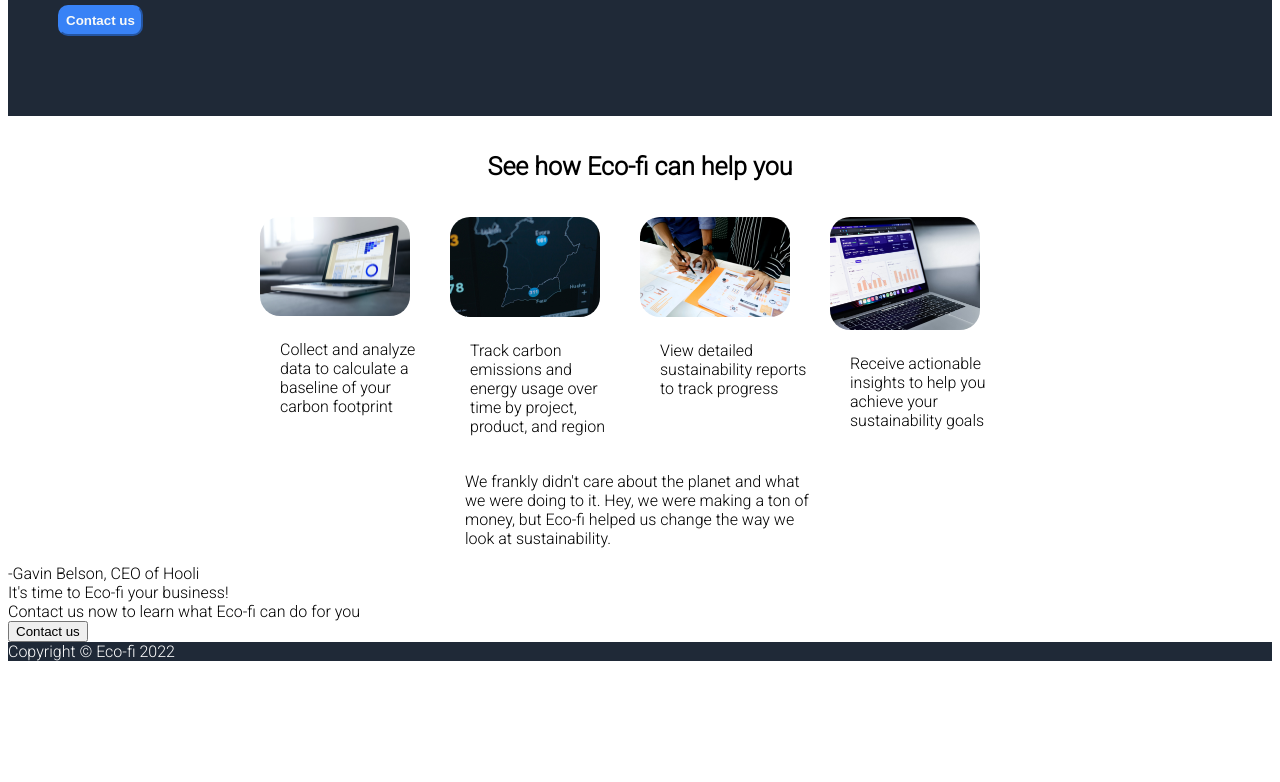
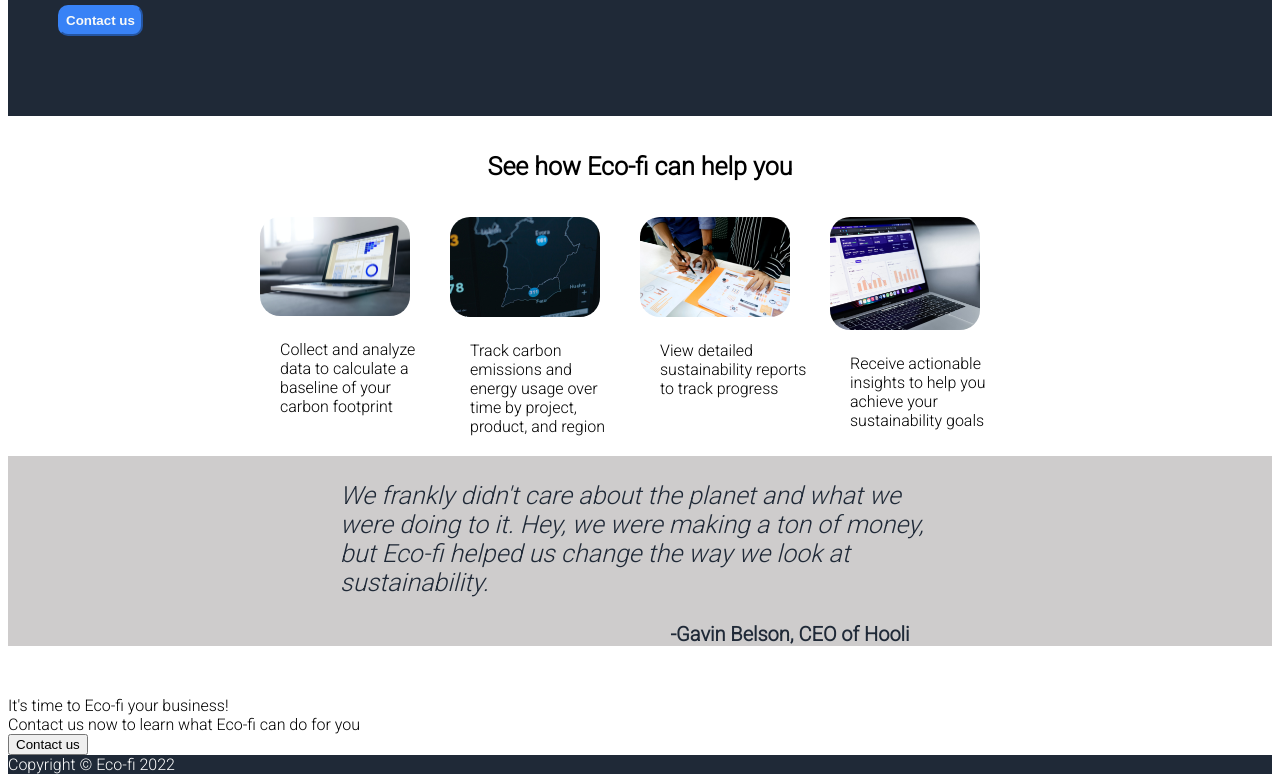
Before and after one commit to DanGraziano/odin-landing-page, a plain HTML site: page index.html in a window 1280 px wide. Shown: the part 371-1153 px from the top of the page. Before the commit the page ends 1040 px from the top, so only its background shows below. Drawn offline with Linux system fonts and the light colour scheme.

Commit message:
Add style for quote

```diff
--- a/style.css
+++ b/style.css
@@ -112,24 +112,31 @@
     padding: 20px;
 }
 
-/*
-
 .quote {
-    display: flex;
-    flex-direction: column;
-    padding: 100px;
     background-color: #cecccc;
     color: #1F2937;
+}
+
+.quote .container {
+    display: flex;
+    justify-content: center;
+    align-items: center;
+}
+
+.quote p {
     font-style: italic;
-    font-size: 36px;
-    justify-content: center;
+    font-size: 25px;
+    max-width: 600px;
+
 }
 
 .quote .attr {
     display: flex;
     font-weight: bold;
-    justify-content: right;
-    margin-top: 5px;
-    padding: 5px;
-    font-size: 30px;
-} */
+    font-size: 20px;
+    justify-content: center;
+    align-self: center;
+    margin-left: 350px;
+    margin-right: 50px;
+    margin-bottom: 50px;
+}
```
